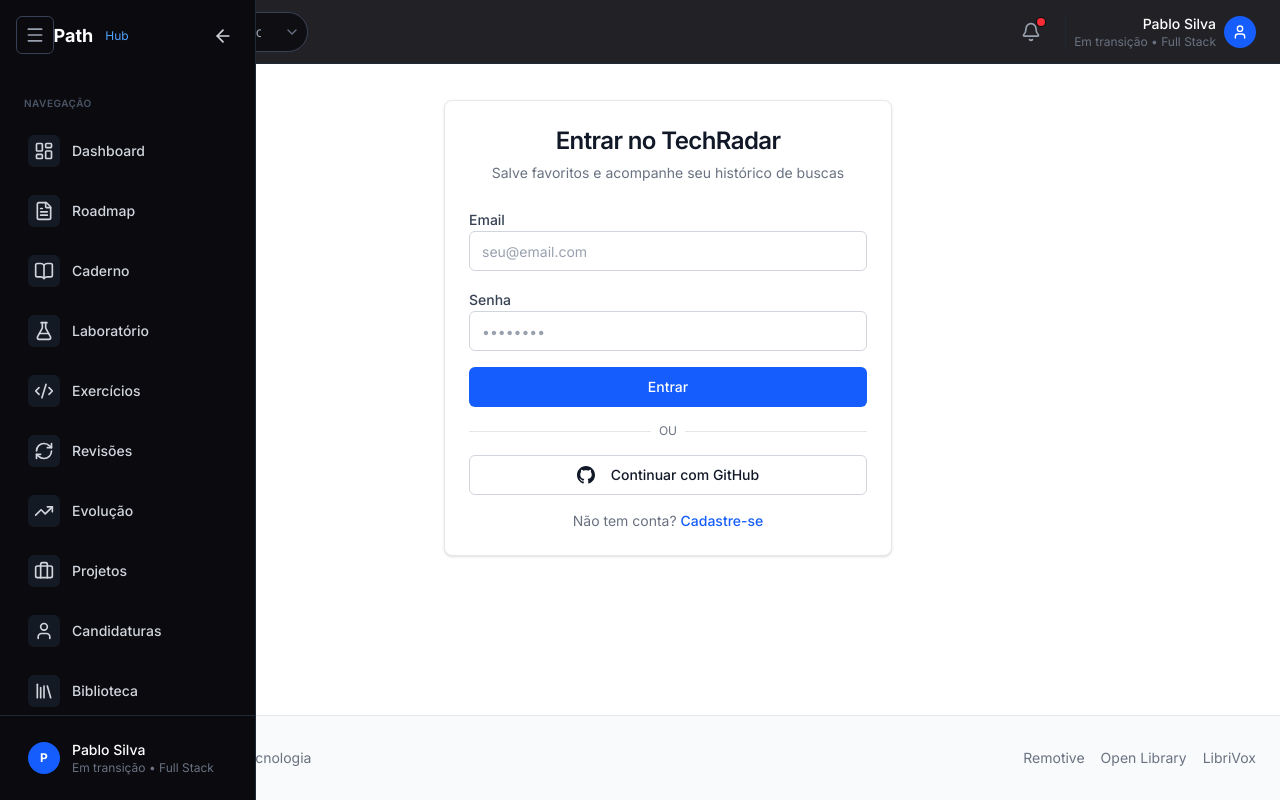
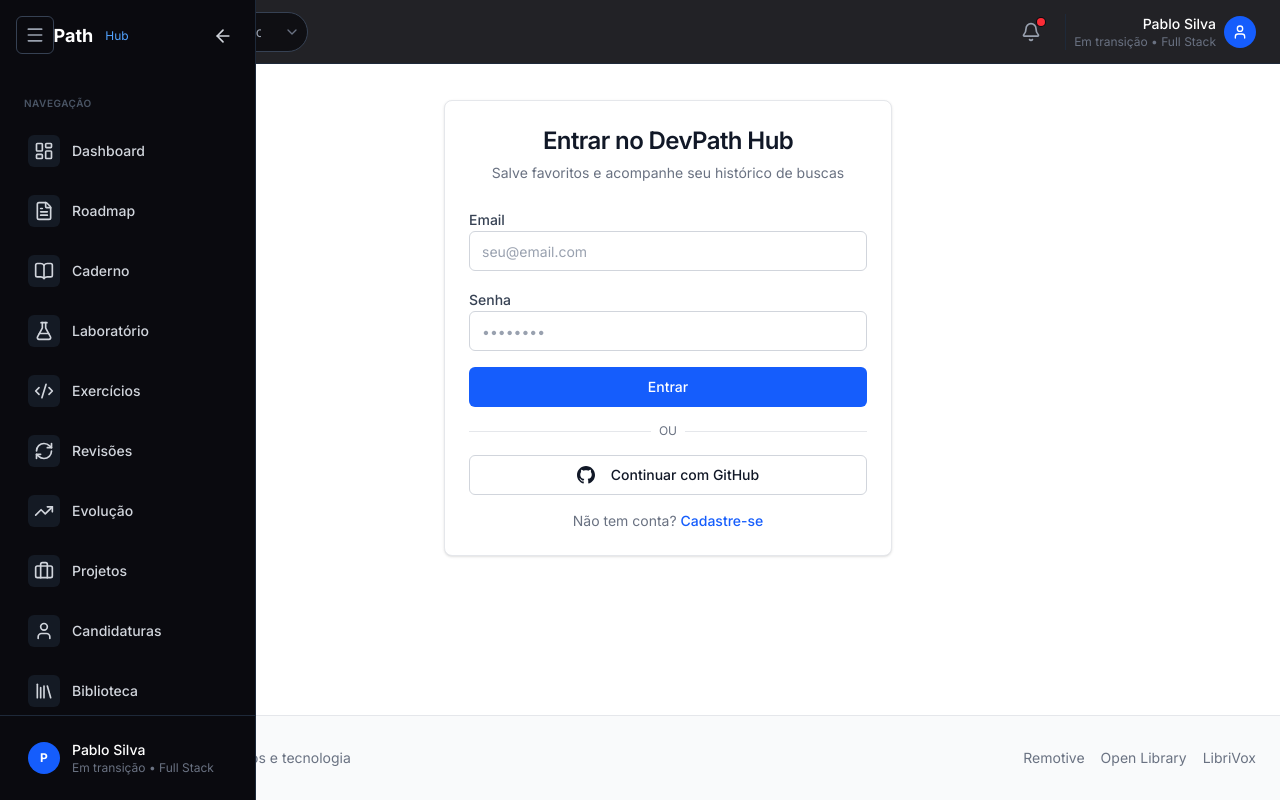
Before and after one commit to Pablosillva/techradar, a Next.js app in the folder techradar/: page /entrar in a window 1280 px wide. Built offline with nearby package versions, Linux system fonts and the light colour scheme; no server answers.

Commit message:
feat: renomear para DevPath Hub com favicon e tema escuro

```diff
--- a/techradar/src/app/admin/page.tsx
+++ b/techradar/src/app/admin/page.tsx
@@ -57,7 +57,7 @@ export default async function AdminPage() {
             Fontes de Vagas
           </h2>
           <p className="mt-1 text-sm text-gray-500 dark:text-gray-400">
-            Adicione sites de vagas para que possam ser buscados no TechRadar.
+            Adicione sites de vagas para que possam ser buscados no DevPath Hub.
           </p>
           <div className="mt-4">
             <JobSourcesManager
--- a/techradar/src/app/entrar/page.tsx
+++ b/techradar/src/app/entrar/page.tsx
@@ -10,7 +10,7 @@ export default function EntrarPage() {
     <div className="flex min-h-[60vh] items-center justify-center px-4">
       <Card className="w-full max-w-md">
         <CardHeader className="text-center">
-          <CardTitle className="text-2xl">Entrar no TechRadar</CardTitle>
+          <CardTitle className="text-2xl">Entrar no DevPath Hub</CardTitle>
           <CardDescription>
             Salve favoritos e acompanhe seu histórico de buscas
           </CardDescription>
--- a/techradar/src/app/layout.tsx
+++ b/techradar/src/app/layout.tsx
@@ -10,11 +10,17 @@ const inter = Inter({ subsets: ["latin"] });
 
 export const metadata: Metadata = {
   title: {
-    default: "StudyHub — Painel de Estudos",
-    template: "%s | StudyHub",
+    default: "DevPath Hub",
+    template: "%s | DevPath Hub",
   },
   description:
     "Seu hub de estudos: flashcards, treino de código, mapas mentais, biblioteca e muito mais.",
+  icons: [
+    { rel: "icon", type: "image/svg+xml", url: "/favicon.svg" },
+    { rel: "icon", type: "image/png", sizes: "32x32", url: "/favicon.svg" },
+    { rel: "icon", type: "image/png", sizes: "16x16", url: "/favicon.svg" },
+    { rel: "apple-touch-icon", sizes: "180x180", url: "/favicon.svg" },
+  ],
 };
 
 export default function RootLayout({
--- a/techradar/src/components/layout/footer.tsx
+++ b/techradar/src/components/layout/footer.tsx
@@ -4,8 +4,8 @@ export function Footer() {
       <div className="mx-auto max-w-7xl px-4 py-8 sm:px-6">
         <div className="flex flex-col items-center justify-between gap-4 sm:flex-row">
           <p className="text-sm text-gray-500 dark:text-gray-400">
-            <span className="font-semibold text-gray-700 dark:text-gray-300">TechRadar</span>{" "}
-            — Hub de buscas de tecnologia
+            <span className="font-semibold text-gray-700 dark:text-gray-300">DevPath Hub</span>{" "}
+            — Seu hub de estudos e tecnologia
           </p>
           <div className="flex gap-4 text-sm text-gray-500 dark:text-gray-400">
             <a href="https://remotive.com" target="_blank" rel="noopener noreferrer" className="hover:underline">
--- a/techradar/src/lib/skills/dictionary.ts
+++ b/techradar/src/lib/skills/dictionary.ts
@@ -1,5 +1,5 @@
 /**
- * Dicionário curado de skills para o TechRadar.
+ * Dicionário curado de skills para o DevPath Hub.
  * Cada skill tem slug único, nome exibido, categoria e aliases para normalização.
  */
 
--- a/techradar/src/lib/skills/score.ts
+++ b/techradar/src/lib/skills/score.ts
@@ -1,5 +1,5 @@
 /**
- * Algoritmo de score de recomendação do TechRadar.
+ * Algoritmo de score de recomendação do DevPath Hub.
  *
  * Score = (cobertura de skills × 0.7) + (popularidade da fonte × 0.3)
  *
--- a/techradar/src/types/api.ts
+++ b/techradar/src/types/api.ts
@@ -1,5 +1,5 @@
 /**
- * Tipos compartilhados de request/response da API do TechRadar.
+ * Tipos compartilhados de request/response da API do DevPath Hub.
  */
 
 export type TabType = "vagas" | "cursos" | "livros" | "audiobooks" | "tudo";
```
Also changed, not shown: techradar/public/favicon.svg (added), 1 other file (tests, documents, lock files or other folders).
